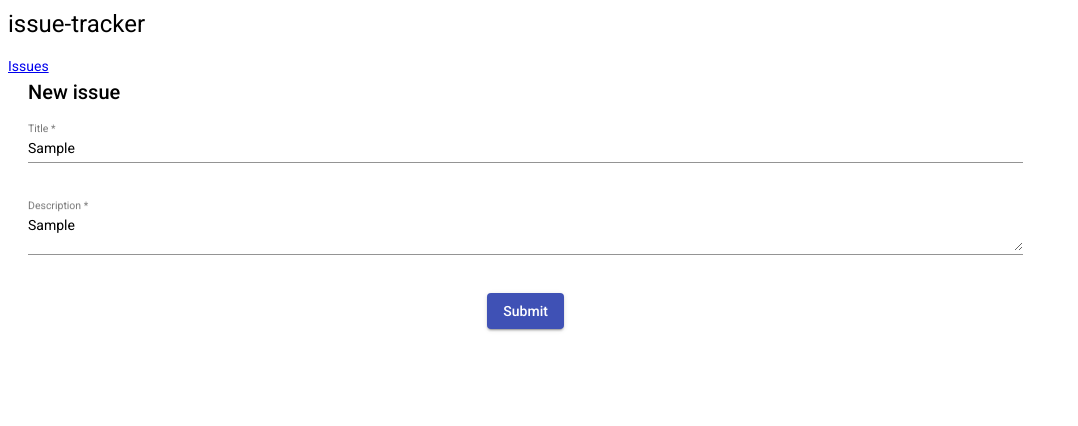
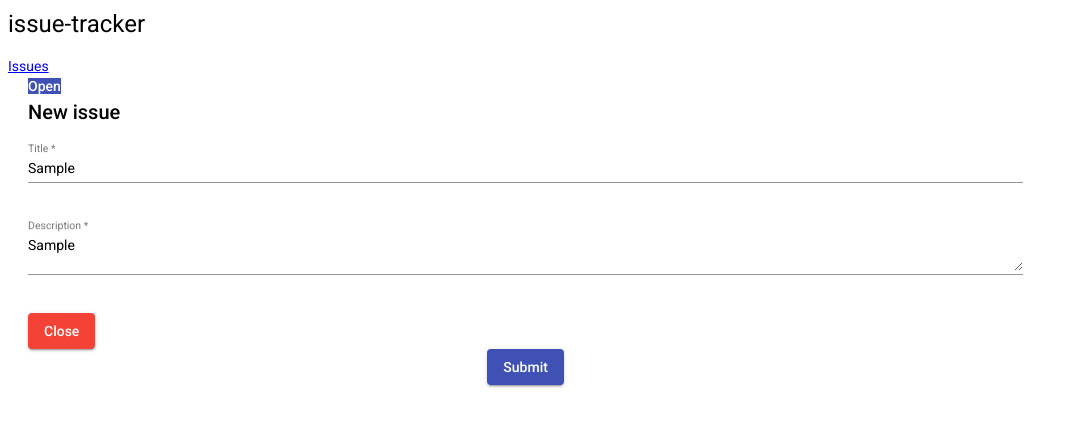
Before and after one commit to dimitrius5/issue-tracker, an Angular app: page /detail in a window 1280 px wide. Both pictures are taken after typing "Sample", "Sample" into the empty fields and a click on the button "Submit". Shown: the top 426 px of the page, without its empty margins (0-1078 px from the left). Built offline with nearby package versions, Linux system fonts and the light colour scheme.

Commit message:
Open/close issue.

```diff
--- a/src/app/app.module.ts
+++ b/src/app/app.module.ts
@@ -8,6 +8,7 @@ import { BrowserAnimationsModule } from '@angular/platform-browser/animations';
 import {FormsModule, ReactiveFormsModule} from '@angular/forms';
 import {MatInputModule} from '@angular/material/input';
 import {MatButtonModule} from '@angular/material/button';
+import {MatChipsModule} from '@angular/material/chips';
 
 import { IssuesComponent } from './issues/issues.component';
 import { IssueDetailComponent } from './issue-detail/issue-detail.component';
@@ -29,7 +30,8 @@ import { BaseLocalStorage } from '../app/storage/base-local.storage';
     BrowserAnimationsModule,
     ReactiveFormsModule,
     MatInputModule,
-    MatButtonModule
+    MatButtonModule,
+    MatChipsModule
   ],
   providers: [{
     provide: LocalStorage,
--- a/src/app/issue-detail/issue-detail.component.html
+++ b/src/app/issue-detail/issue-detail.component.html
@@ -1,4 +1,6 @@
 <div class="container">
+    <mat-chip *ngIf="issue.open && !issue.new" color="primary" selected>Open</mat-chip>
+    <mat-chip *ngIf="!issue.open && !issue.new" color="warn" selected>Closed</mat-chip>
     <h2>New issue</h2>
     <form class="example-form" (ngSubmit)="Submit()">
         <mat-form-field class="example-full-width">
@@ -15,6 +17,8 @@
                 Description is <strong>required</strong>
             </mat-error>
         </mat-form-field>
+        <button *ngIf="!issue.open && !issue.new" mat-raised-button color="primary" (click)="openClose()">Open</button>
+        <button *ngIf="issue.open && !issue.new" mat-raised-button color="warn" (click)="openClose()">Close</button>
         <div class="submit">
             <button mat-raised-button color="primary" type="submit">Submit</button>
         </div>
--- a/src/app/issue-detail/issue-detail.component.ts
+++ b/src/app/issue-detail/issue-detail.component.ts
@@ -38,9 +38,15 @@ export class IssueDetailComponent implements OnInit {
     const id = +this.route.snapshot.paramMap.get('id');
     return this.issueService.getIssue(id);
   }
+
+  openClose(): boolean {
+    this.issue.open = !this.issue.open;
+    return this.issue.open;
+  }
   Submit(){
     this.issue.title = this.title.nativeElement.value;
     this.issue.desc = this.desc.nativeElement.value;
+    this.issue.new = false;
     console.log(this.issue);
     this.issueService.save(this.issue);
   }
--- a/src/app/issue.service.ts
+++ b/src/app/issue.service.ts
@@ -24,6 +24,8 @@ export class IssueService {
     } else {
       const issue = {} as Issue;
       issue.id = Date.now();
+      issue.open = true;
+      issue.new = true;
       return issue;
     }
   }
--- a/src/app/issue.ts
+++ b/src/app/issue.ts
@@ -2,4 +2,6 @@ export interface Issue {
     id: number;
     title: string;
     desc: string;
+    open: boolean;
+    new: boolean;
 }
```
